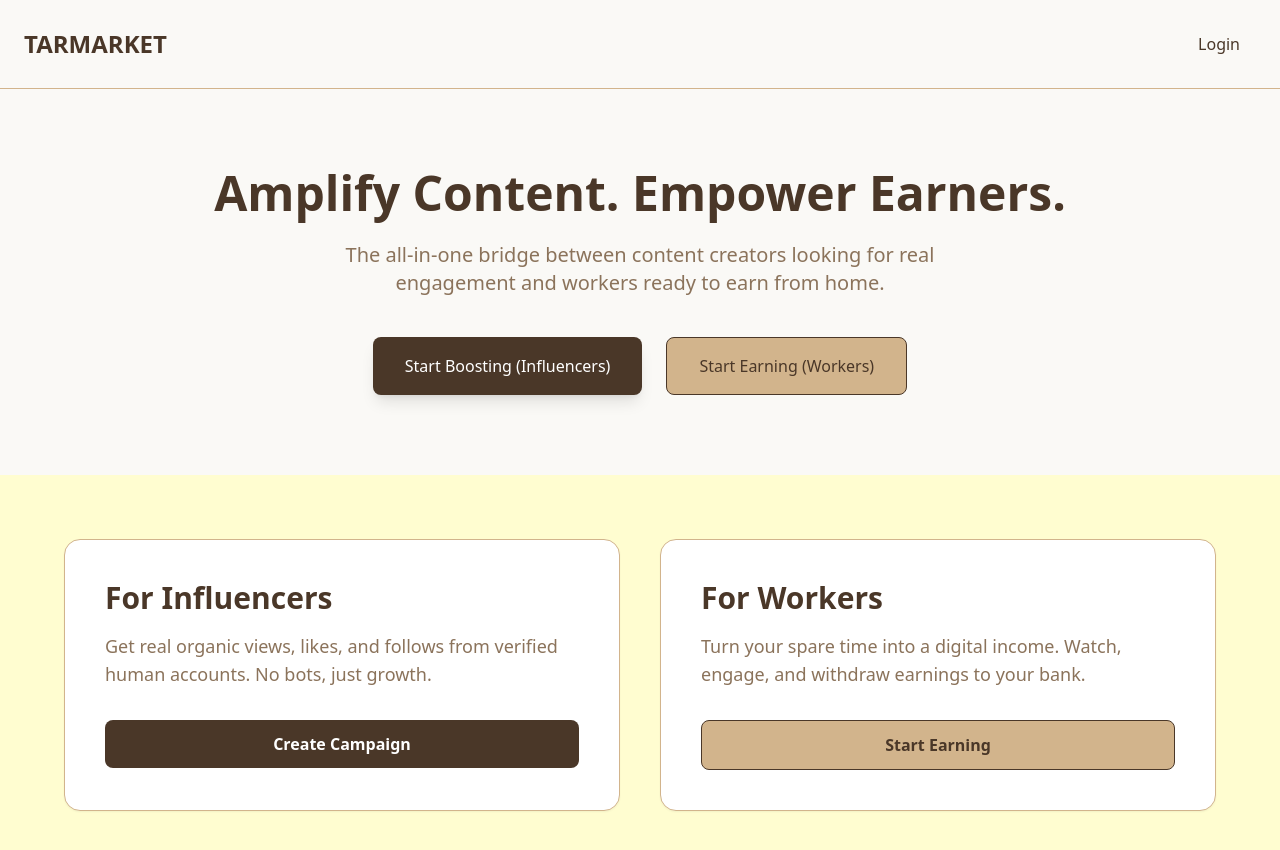
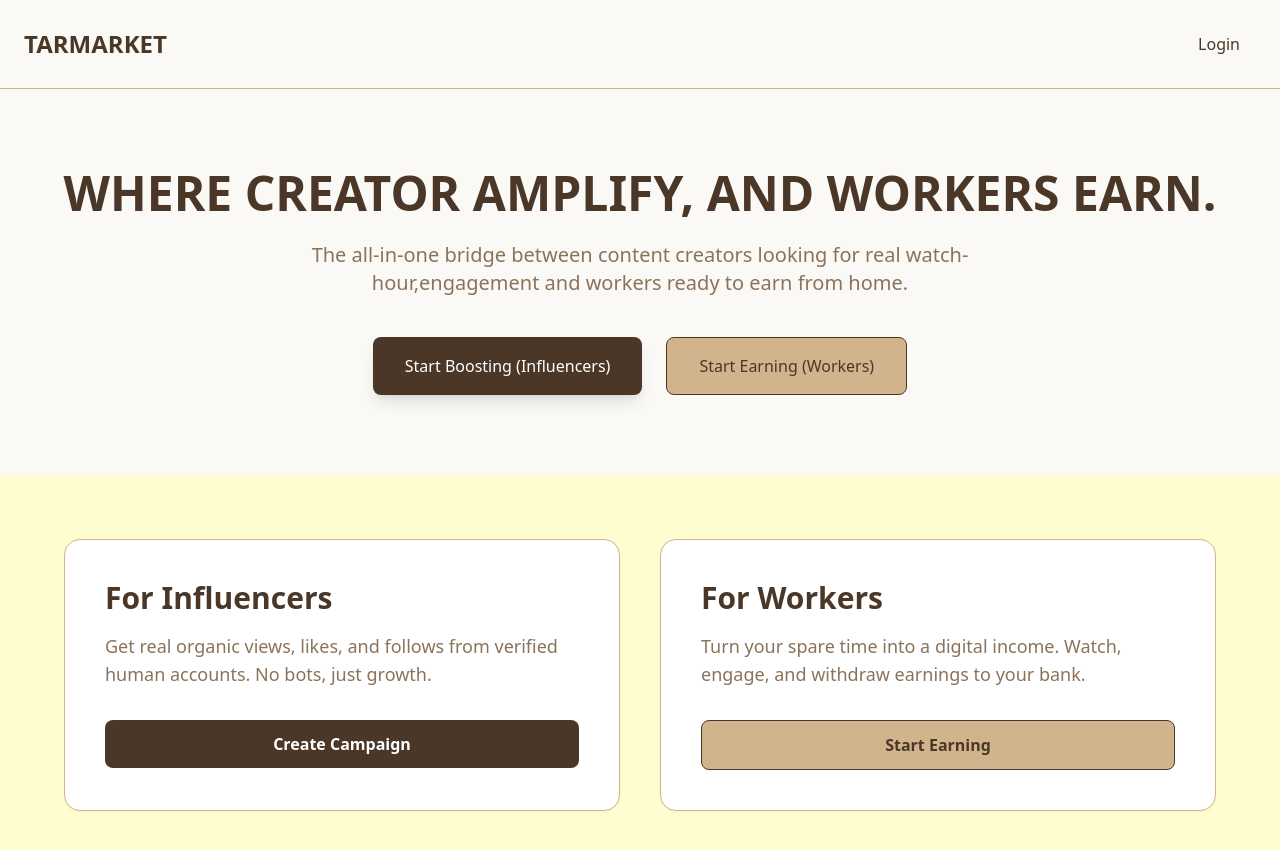
Before and after one commit to mojuba11/Tarmarket-pro, a React (Vite) app in the folder client/: page / in a window 1280 px wide. Shown: the top 850 px of the page. Built offline with nearby package versions, Linux system fonts and the light colour scheme.

Commit message:
Update header and paragraph text in Home component

```diff
--- a/client/src/pages/Home.jsx
+++ b/client/src/pages/Home.jsx
@@ -15,10 +15,10 @@ const Home = () => {
       <main>
         <section className="py-20 px-10 text-center">
           <h2 className="text-5xl font-extrabold text-tarmarket-umber mb-6">
-            Amplify Content. Empower Earners.
+            WHERE CREATOR AMPLIFY, AND WORKERS EARN.
           </h2>
           <p className="text-tarmarket-clay text-xl mb-10 max-w-2xl mx-auto">
-            The all-in-one bridge between content creators looking for real engagement
+            The all-in-one bridge between content creators looking for real watch-hour,engagement
             and workers ready to earn from home.
           </p>
 
```
